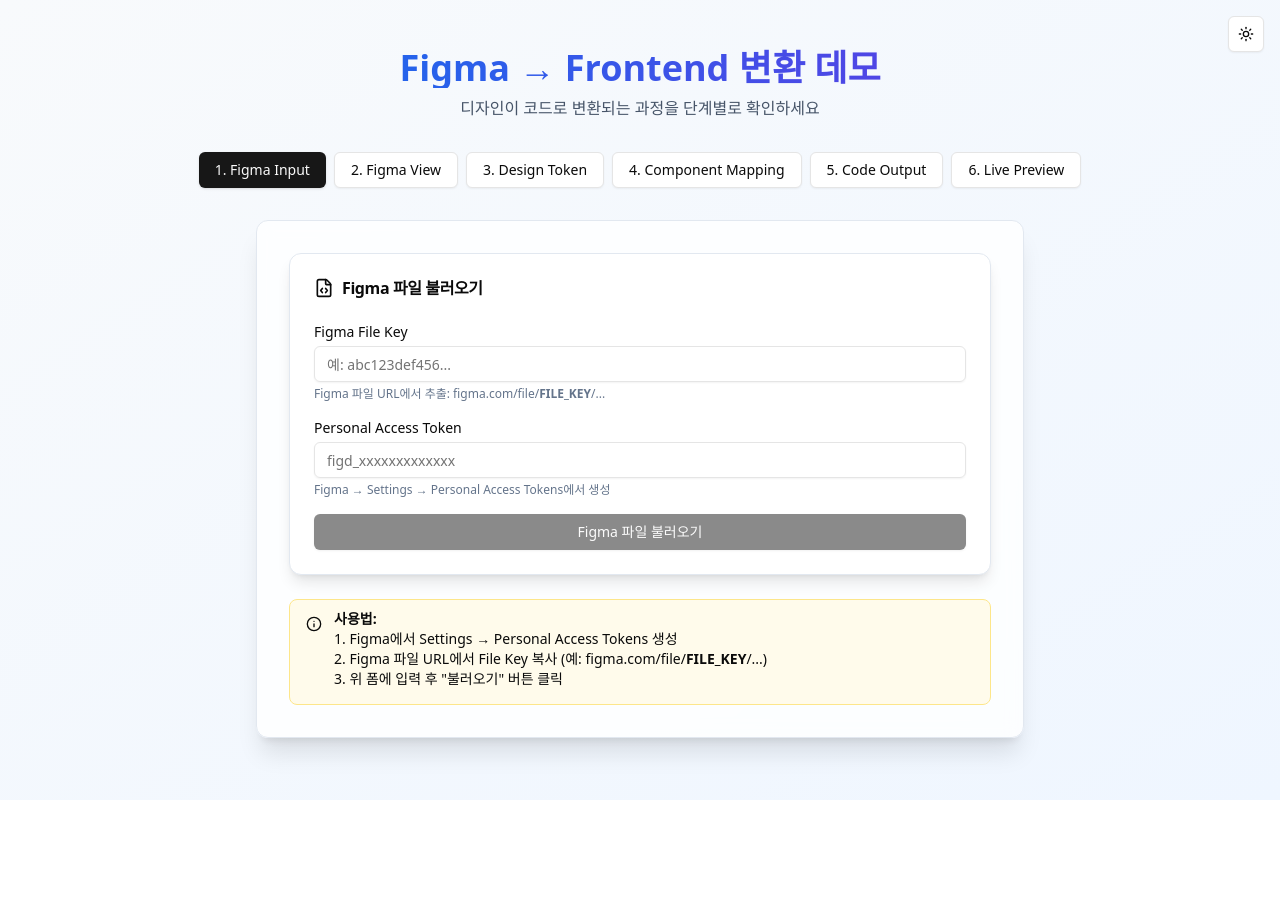
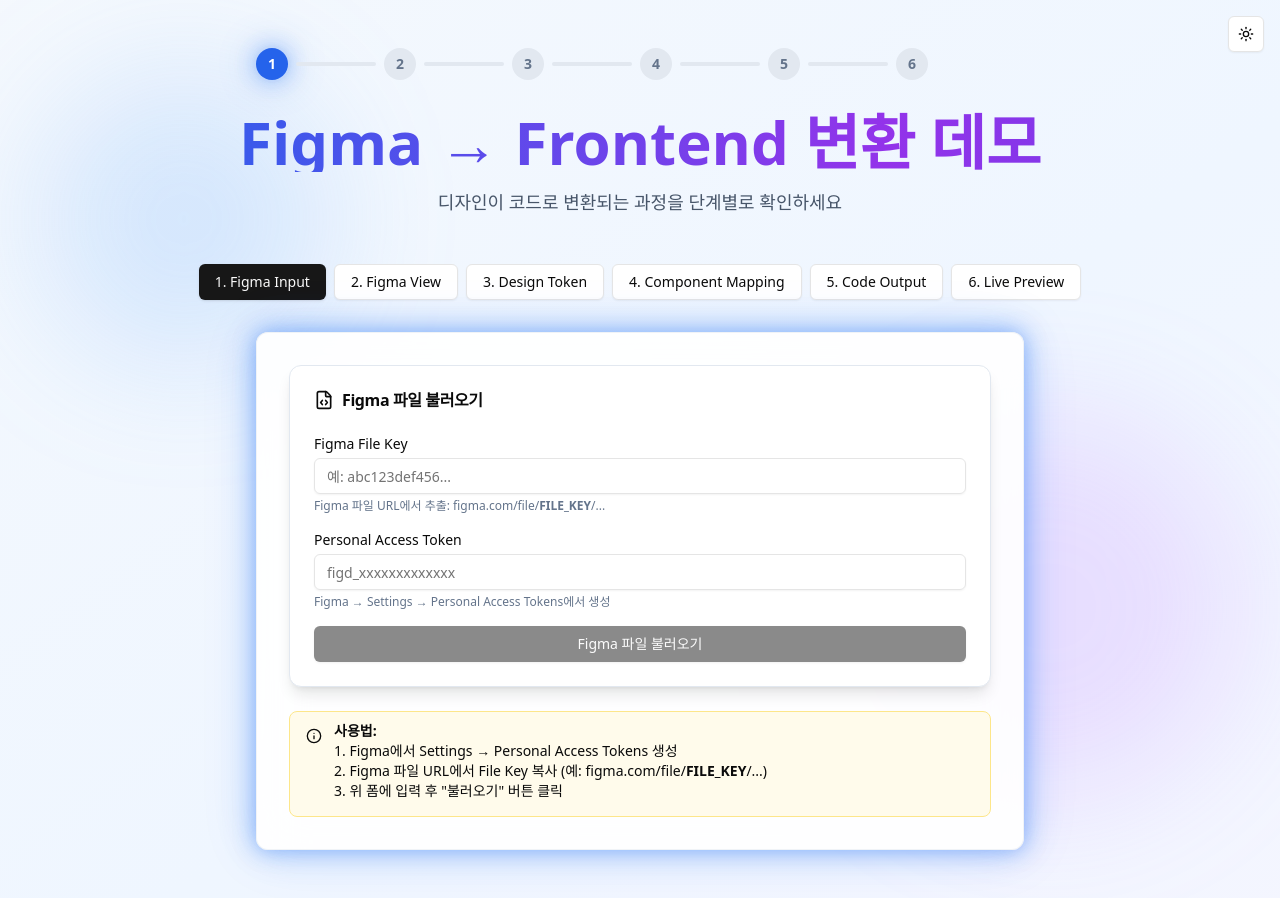
Before and after one commit to mxten777/figma_project_01, a React (Vite) app: page / in a window 1280 px wide. Before the commit the page ends 800 px from the top, so only its background shows below. Built offline with nearby package versions, Linux system fonts and the light colour scheme.

Commit message:
feat: Add glassmorphism, animated gradient background, progress indicator with glow effects

```diff
--- a/src/App.tsx
+++ b/src/App.tsx
@@ -214,22 +214,78 @@
     : { figmaData };
 
   return (
-    <div className="min-h-screen bg-gradient-to-br from-slate-50 to-blue-50 dark:from-slate-900 dark:to-slate-800 flex flex-col items-center py-12 px-4 transition-colors duration-300">
+    <div className="min-h-screen relative overflow-hidden">
+      {/* Animated Gradient Background */}
+      <div className="absolute inset-0 bg-gradient-to-br from-slate-50 via-blue-50 to-purple-50 dark:from-slate-900 dark:via-blue-950 dark:to-purple-950 animate-gradient" />
+
+      {/* Floating Orbs */}
+      <div className="absolute top-20 left-10 w-72 h-72 bg-blue-400/20 rounded-full blur-3xl animate-float" />
+      <div className="absolute bottom-20 right-10 w-96 h-96 bg-purple-400/20 rounded-full blur-3xl animate-float" style={{ animationDelay: '1s' }} />
+
+      {/* Content Container */}
+      <div className="relative z-10 flex flex-col items-center py-12 px-4 transition-colors duration-300">
         <div className="absolute top-4 right-4">
           <ThemeToggle />
         </div>
 
-      {/* Hero Section with Animation */}
+        {/* Progress Indicator */}
+        <div className="w-full max-w-3xl mb-6">
+          <div className="flex justify-between items-center mb-2">
+            {steps.map((_, i) => (
+              <div key={i} className="flex items-center flex-1">
+                <motion.div
+                  initial={{ scale: 0 }}
+                  animate={{ scale: 1 }}
+                  transition={{ delay: i * 0.1 }}
+                  className={`w-8 h-8 rounded-full flex items-center justify-center text-sm font-bold transition-all duration-300 ${
+                    i === step
+                      ? 'bg-blue-600 text-white shadow-lg scale-110 glow'
+                      : i < step
+                      ? 'bg-green-500 text-white'
+                      : 'bg-slate-200 dark:bg-slate-700 text-slate-500'
+                  }`}
+                >
+                  {i < step ? '✓' : i + 1}
+                </motion.div>
+                {i < steps.length - 1 && (
+                  <div className="flex-1 h-1 mx-2">
+                    <div className="h-full bg-slate-200 dark:bg-slate-700 rounded-full overflow-hidden">
+                      <motion.div
+                        className="h-full bg-gradient-to-r from-blue-500 to-purple-500"
+                        initial={{ width: '0%' }}
+                        animate={{ width: i < step ? '100%' : '0%' }}
+                        transition={{ duration: 0.5 }}
+                      />
+                    </div>
+                  </div>
+                )}
+              </div>
+            ))}
+          </div>
+        </div>
+
+        {/* Hero Section with Enhanced Glassmorphism */}
         <motion.div
           initial={{ opacity: 0, y: -20 }}
           animate={{ opacity: 1, y: 0 }}
           transition={{ duration: 0.6 }}
-        className="text-center"
+          className="text-center mb-8"
         >
-        <h1 className="text-4xl font-bold mb-2 bg-gradient-to-r from-blue-600 to-indigo-600 dark:from-blue-400 dark:to-indigo-400 bg-clip-text text-transparent">
+          <motion.h1
+            className="text-5xl md:text-6xl font-bold mb-4 bg-gradient-to-r from-blue-600 via-purple-600 to-indigo-600 dark:from-blue-400 dark:via-purple-400 dark:to-indigo-400 bg-clip-text text-transparent"
+            animate={{
+              backgroundPosition: ['0% 50%', '100% 50%', '0% 50%'],
+            }}
+            transition={{
+              duration: 5,
+              repeat: Infinity,
+              ease: "linear"
+            }}
+            style={{ backgroundSize: '200% 200%' }}
+          >
             Figma → Frontend 변환 데모
-        </h1>
-        <p className="text-slate-600 dark:text-slate-300 mb-8">
+          </motion.h1>
+          <p className="text-lg text-slate-600 dark:text-slate-300 mb-4">
             디자인이 코드로 변환되는 과정을 단계별로 확인하세요
           </p>
         </motion.div>
@@ -287,8 +343,8 @@
         transition={{ duration: 0.5, delay: 0.3 }}
         className="w-full max-w-3xl"
       >
-        <Card className="shadow-xl border-slate-200 dark:border-slate-700 bg-white/80 dark:bg-slate-800/80 backdrop-blur">
-          <CardContent className="p-8 min-h-[400px]">
+        <Card className="shadow-2xl border-slate-200/50 dark:border-slate-700/50 bg-white/90 dark:bg-slate-800/90 backdrop-blur-xl glow">
+          <CardContent className="p-8 min-h-[500px]">
             <AnimatePresence mode="wait">
               <motion.div
                 key={step}
@@ -304,6 +360,7 @@
         </Card>
       </motion.div>
       </div>
+    </div>
   );
 }
 
--- a/src/index.css
+++ b/src/index.css
@@ -66,3 +66,62 @@
     @apply bg-background text-foreground;
   }
 }
+
+@layer utilities {
+  /* Animated Gradient Background */
+  @keyframes gradient {
+    0%, 100% {
+      background-position: 0% 50%;
+    }
+    50% {
+      background-position: 100% 50%;
+    }
+  }
+
+  .animate-gradient {
+    background-size: 200% 200%;
+    animation: gradient 8s ease infinite;
+  }
+
+  /* Glassmorphism Effect */
+  .glass {
+    background: rgba(255, 255, 255, 0.1);
+    backdrop-filter: blur(10px);
+    -webkit-backdrop-filter: blur(10px);
+    border: 1px solid rgba(255, 255, 255, 0.2);
+  }
+
+  .glass-dark {
+    background: rgba(0, 0, 0, 0.2);
+    backdrop-filter: blur(10px);
+    -webkit-backdrop-filter: blur(10px);
+    border: 1px solid rgba(255, 255, 255, 0.1);
+  }
+
+  /* Floating Animation */
+  @keyframes float {
+    0%, 100% {
+      transform: translateY(0px);
+    }
+    50% {
+      transform: translateY(-20px);
+    }
+  }
+
+  .animate-float {
+    animation: float 3s ease-in-out infinite;
+  }
+
+  /* Glow Effect */
+  .glow {
+    box-shadow: 0 0 20px rgba(59, 130, 246, 0.5),
+                0 0 40px rgba(59, 130, 246, 0.3),
+                0 0 60px rgba(59, 130, 246, 0.1);
+  }
+
+  .glow-purple {
+    box-shadow: 0 0 20px rgba(168, 85, 247, 0.5),
+                0 0 40px rgba(168, 85, 247, 0.3),
+                0 0 60px rgba(168, 85, 247, 0.1);
+  }
+}
```
Lines whose indentation alone changed are shown as unchanged.
